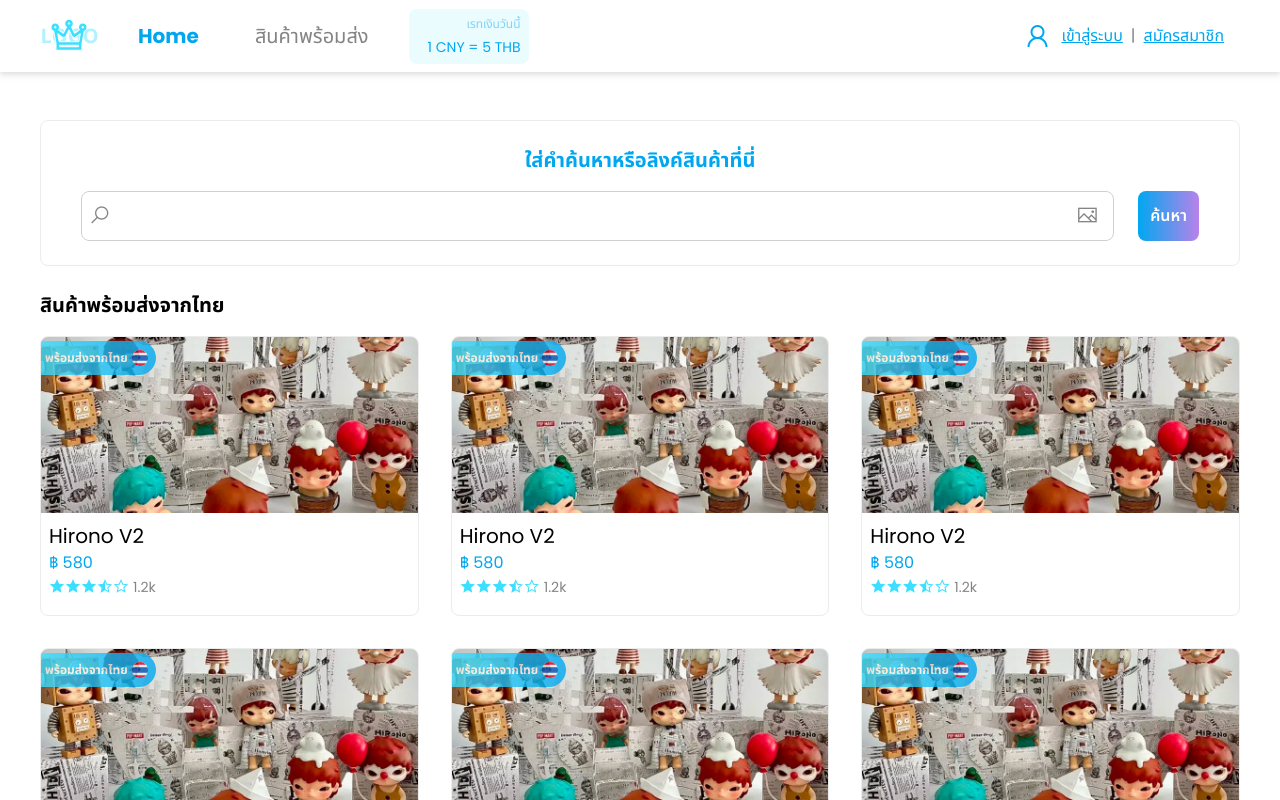
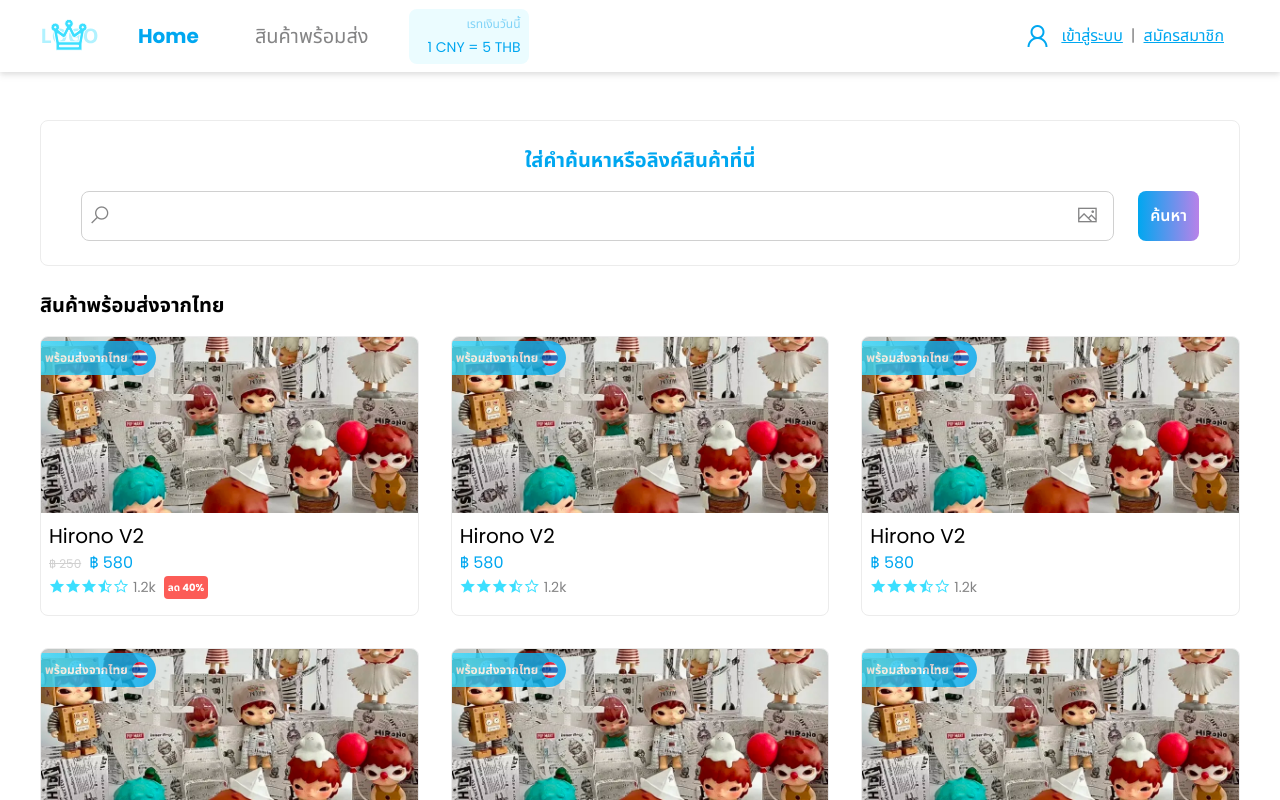
Before and after one commit to noodledog99/cargo-demo, a React (Vite) app in the folder cargo/: page / in a window 1280 px wide. Shown: the top 800 px of the page. Built offline with nearby package versions, Linux system fonts and the light colour scheme.

Commit message:
add discount to product card

```diff
--- a/cargo/src/components/Common/Card/CardProduct.jsx
+++ b/cargo/src/components/Common/Card/CardProduct.jsx
@@ -10,6 +10,10 @@ import Caption from "../../Typography/Caption";
 const Div = styled.div`
   .tag-round {
     border-radius: 0px 20px 20px 0px;
+  }
+
+  .discount {
+    font-size: 0.625rem;
   }
 `;
 
@@ -26,13 +30,23 @@ export default function CardProduct({ productItem, ...props }) {
               </Caption>
               <img src={ThialandIcon} alt="thailand_icon" className="w-4" />
             </div>
-            <img src={productItem.product_image} className="product-img w-full object-cover h-44" />
+            <img
+              src={productItem.product_image}
+              className="product-img h-44 w-full object-cover"
+            />
           </div>
           {/*  */}
           <div className="gap-2 px-1 pb-4 pl-2 pr-2 pt-2 hover:bg-cyan-50 ">
             <H4Light className="product-title">
               {productItem.product_name}
             </H4Light>
+            {productItem.reduced_price !== 0 && (
+              <Caption
+                className={"mr-2 font-normal text-neutral-hint line-through"}
+              >
+                {`฿ ${productItem.reduced_price}`}
+              </Caption>
+            )}
             <BodyText
               className={"text-blue"}
             >{`฿ ${productItem.price}`}</BodyText>
@@ -45,9 +59,19 @@ export default function CardProduct({ productItem, ...props }) {
                   <i className="las la-star-half-alt h-4 w-4 text-cyan"></i>
                   <i className="lar la-star h-4 w-4 text-cyan"></i>
                 </div>
-                <BodyText className="rate-text text-sm text-neutral-secondary">
+
+                <BodyText className="rate-text mr-2 text-sm text-neutral-secondary">
                   {productItem.rate}
                 </BodyText>
+                {productItem.discount && (
+                  <div className="flex justify-center rounded bg-accent-red ">
+                    <BodyText
+                      className={
+                        "discount px-1 py-1 font-bold text-neutral-white"
+                      }
+                    >{`ลด ${productItem.discount}`}</BodyText>
+                  </div>
+                )}
               </div>
             </div>
           </div>
--- a/cargo/src/pages/Home/ViewModel.jsx
+++ b/cargo/src/pages/Home/ViewModel.jsx
@@ -11,6 +11,8 @@ export default function ViewModel() {
       price: 580,
       rate: "1.2k",
       product_image: hironoV2Image,
+      discount: "40%",
+      reduced_price: 250,
     },
     {
       id: 2,
@@ -18,6 +20,8 @@ export default function ViewModel() {
       price: 580,
       rate: "1.2k",
       product_image: hironoV2Image,
+      discount: "",
+      reduced_price: 0,
     },
     {
       id: 3,
@@ -25,6 +29,8 @@ export default function ViewModel() {
       price: 580,
       rate: "1.2k",
       product_image: hironoV2Image,
+      discount: "",
+      reduced_price: 0,
     },
     {
       id: 4,
@@ -32,6 +38,8 @@ export default function ViewModel() {
       price: 580,
       rate: "1.2k",
       product_image: hironoV2Image,
+      discount: "",
+      reduced_price: 0,
     },
     {
       id: 5,
@@ -39,6 +47,8 @@ export default function ViewModel() {
       price: 580,
       rate: "1.2k",
       product_image: hironoV2Image,
+      discount: "",
+      reduced_price: 0,
     },
     {
       id: 6,
@@ -46,6 +56,8 @@ export default function ViewModel() {
       price: 580,
       rate: "1.2k",
       product_image: hironoV2Image,
+      discount: "",
+      reduced_price: 0,
     },
     {
       id: 7,
@@ -53,6 +65,8 @@ export default function ViewModel() {
       price: 580,
       rate: "1.2k",
       product_image: hironoV2Image,
+      discount: "35%",
+      reduced_price: 0,
     },
     {
       id: 8,
@@ -60,6 +74,8 @@ export default function ViewModel() {
       price: 580,
       rate: "1.2k",
       product_image: hironoV2Image,
+      discount: "",
+      reduced_price: 0,
     },
     {
       id: 9,
@@ -67,6 +83,8 @@ export default function ViewModel() {
       price: 580,
       rate: "1.2k",
       product_image: hironoV2Image,
+      discount: "",
+      reduced_price: 0,
     },
     {
       id: 10,
@@ -74,6 +92,8 @@ export default function ViewModel() {
       price: 580,
       rate: "1.2k",
       product_image: hironoV2Image,
+      discount: "",
+      reduced_price: 0,
     },
     {
       id: 11,
@@ -81,6 +101,8 @@ export default function ViewModel() {
       price: 580,
       rate: "1.2k",
       product_image: hironoV2Image,
+      discount: "",
+      reduced_price: 0,
     },
     {
       id: 12,
@@ -88,6 +110,8 @@ export default function ViewModel() {
       price: 580,
       rate: "1.2k",
       product_image: hironoV2Image,
+      discount: "",
+      reduced_price: 0,
     },
     {
       id: 13,
@@ -95,6 +119,8 @@ export default function ViewModel() {
       price: 580,
       rate: "1.2k",
       product_image: hironoV2Image,
+      discount: "",
+      reduced_price: 0,
     },
   ];
   const navigate = useNavigate();
```
